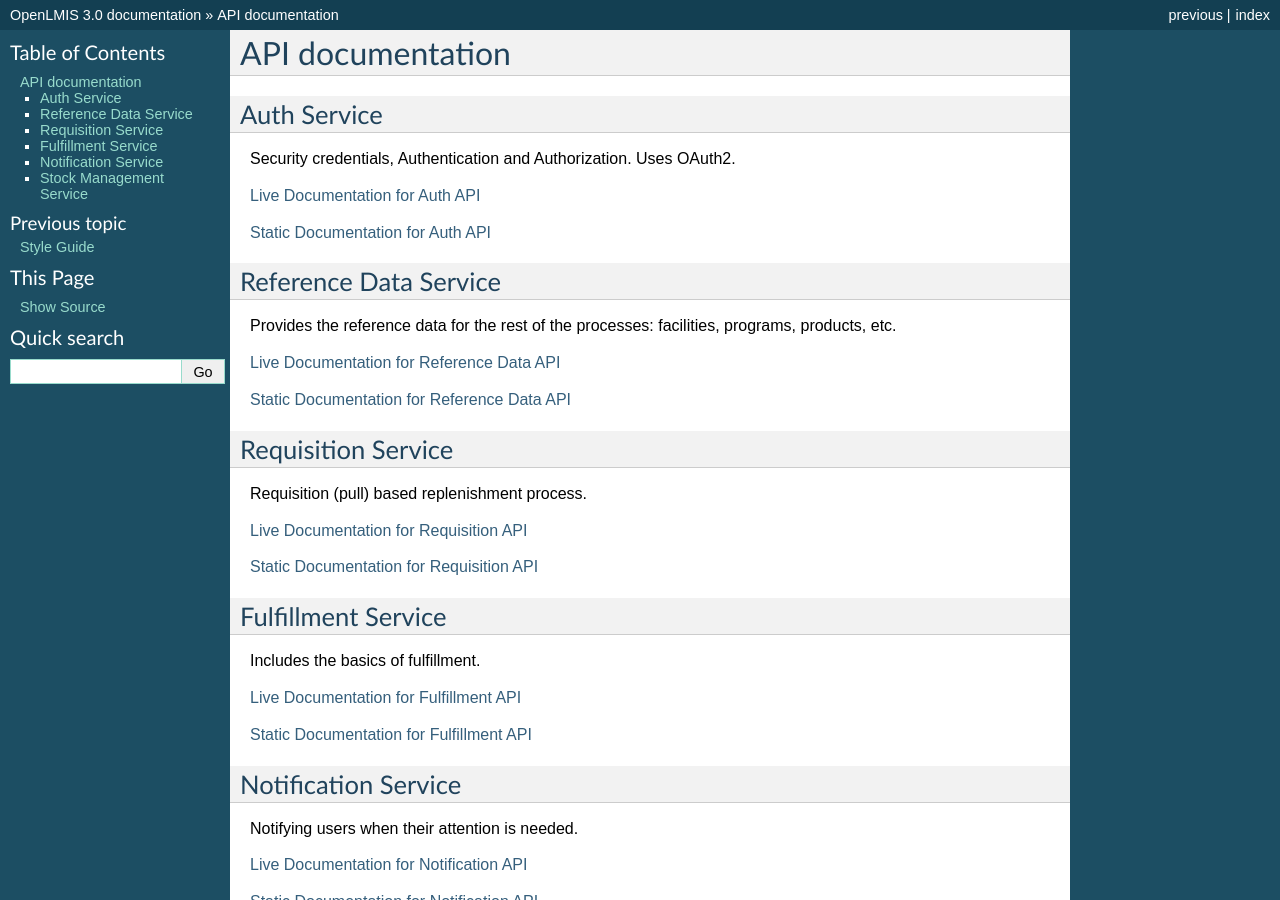
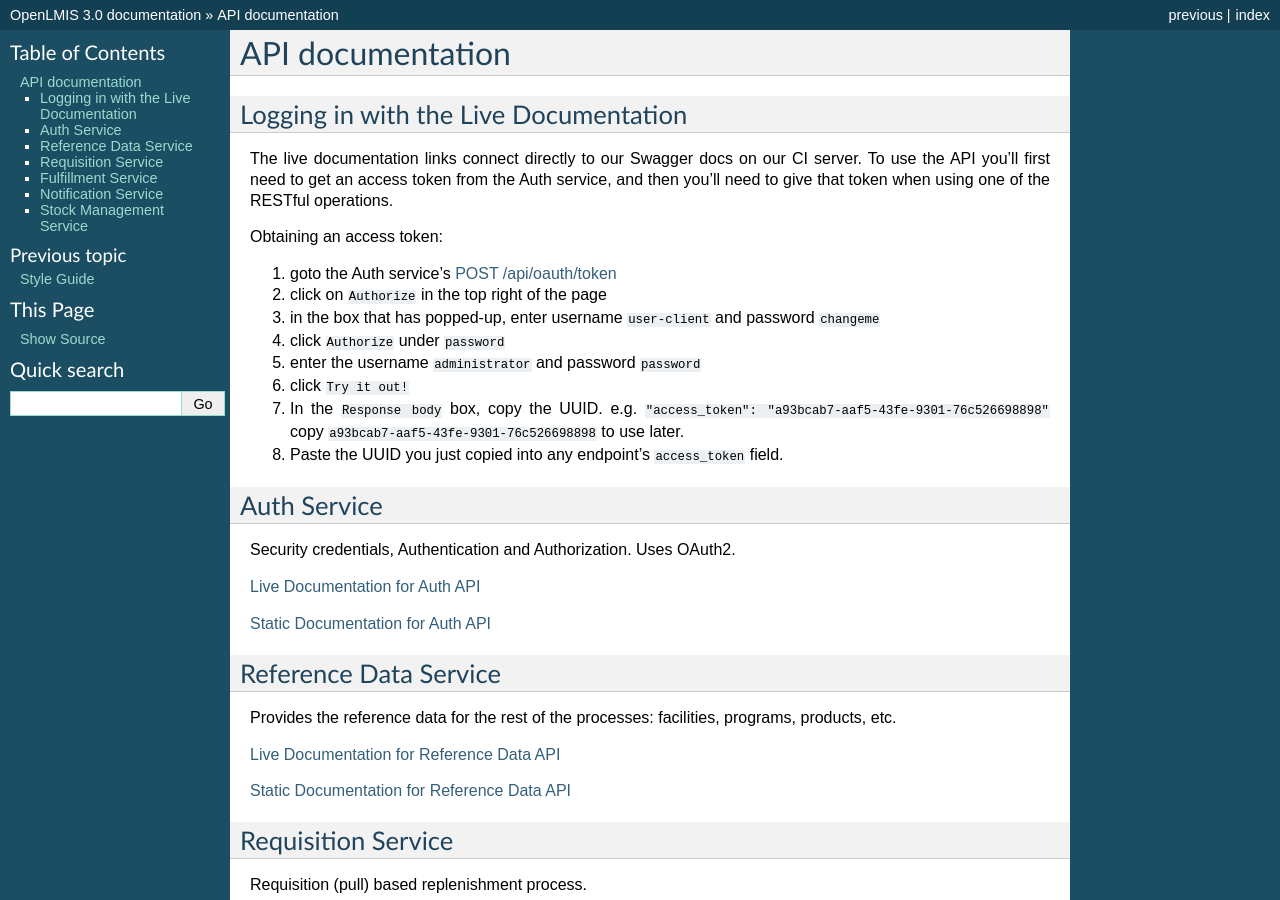
Before and after one commit to OpenLMIS/openlmis-ref-distro, a Sphinx documentation site: the page built from docs/source/api/index.rst, in a window 1280 px wide and 900 px high. Built offline with Sphinx 7.4.7, drawn with Linux system fonts in a browser that asks for light colours; pages that are not in the unit, such as notebooks, are missing from menus.

Commit message:
add swagger instructions for logging into api

```diff
--- a/docs/source/api/index.rst
+++ b/docs/source/api/index.rst
@@ -1,6 +1,25 @@
 =================
 API documentation
 =================
+
+***************************************
+Logging in with the Live Documentation
+***************************************
+
+The live documentation links connect directly to our Swagger docs on our CI server.  To use the API you'll first need to get an
+access token from the Auth service, and then you'll need to give that token when using one of the RESTful operations.
+
+Obtaining an access token:
+
+1. goto the Auth service's `POST /api/oauth/token <https://test.openlmis.org/auth/docs/#!/default/post_api_oauth_token>`_
+2. click on :code:`Authorize` in the top right of the page
+3. in the box that has popped-up, enter username :code:`user-client` and password :code:`changeme`
+4. click :code:`Authorize` under :code:`password`
+5. enter the username :code:`administrator` and password :code:`password`
+6. click :code:`Try it out!`
+7. In the :code:`Response body` box, copy the UUID.  e.g. :code:`"access_token": "a93bcab7-aaf5-43fe-9301-76c526698898"` copy :code:`a93bcab7-aaf5-43fe-9301-76c526698898` to use later.
+8. Paste the UUID you just copied into any endpoint's :code:`access_token` field.
+
 ************
 Auth Service
 ************
```
